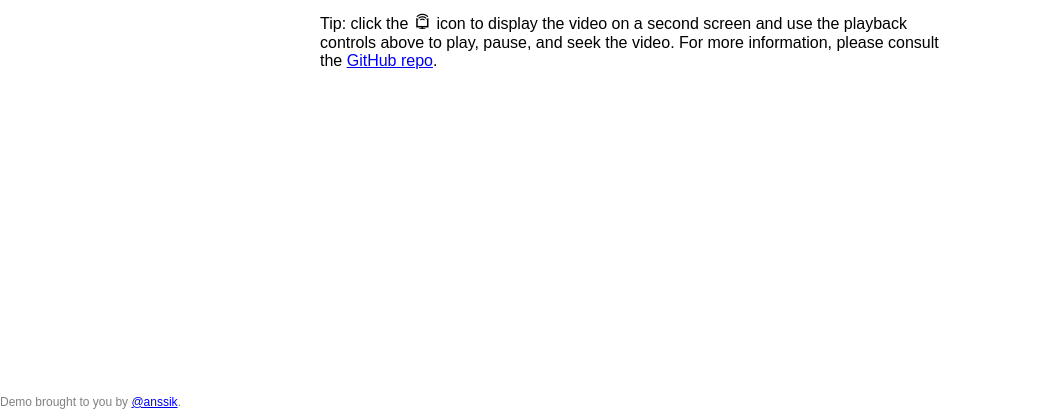
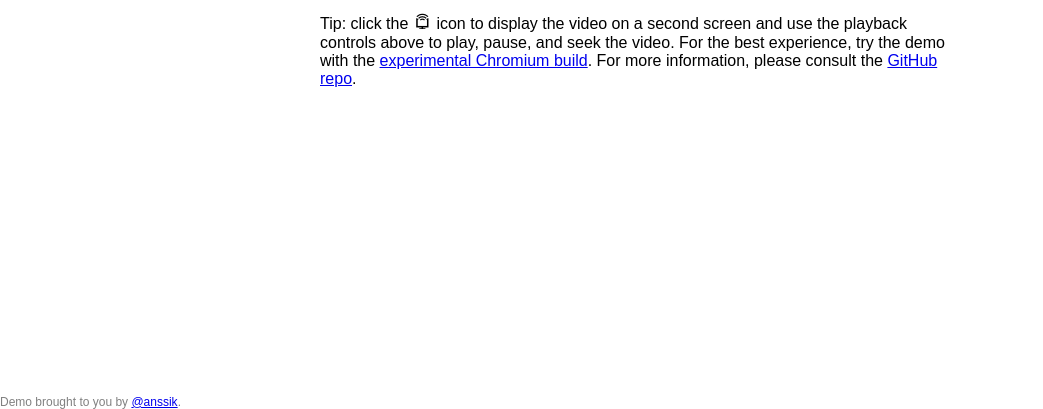
Before and after one commit to anssiko/requestshowmedia, a plain HTML site: page demo/index.html in a window 1280 px wide. Shown: the part 391-800 px from the top of the page, without its empty margins (0-1043 px from the left). Drawn offline with Linux system fonts and the light colour scheme.

Commit message:
Update the instructions.

```diff
--- a/demo/index.html
+++ b/demo/index.html
@@ -80,7 +80,9 @@
   <p>
     Tip: click the <span class="show-icon">s</span> icon to display the
     video on a second screen and use the playback controls above to play,
-    pause, and seek the video. For more information, please consult the
+    pause, and seek the video. For the best experience, try the demo with
+    the <a href="http://webscreens.github.io/demo/#binaries">experimental
+    Chromium build</a>. For more information, please consult the
     <a href="https://github.com/webscreens/requestshowmedia">GitHub repo</a>.
   </p>
   <footer>
```
